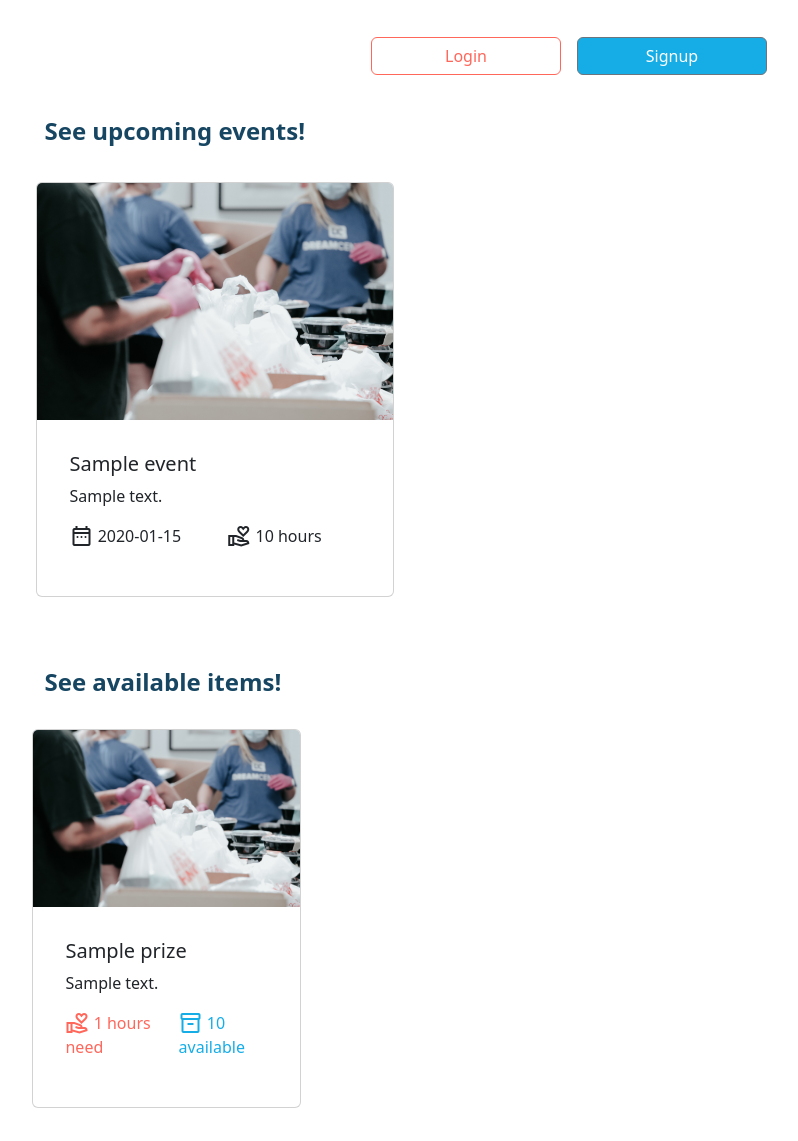
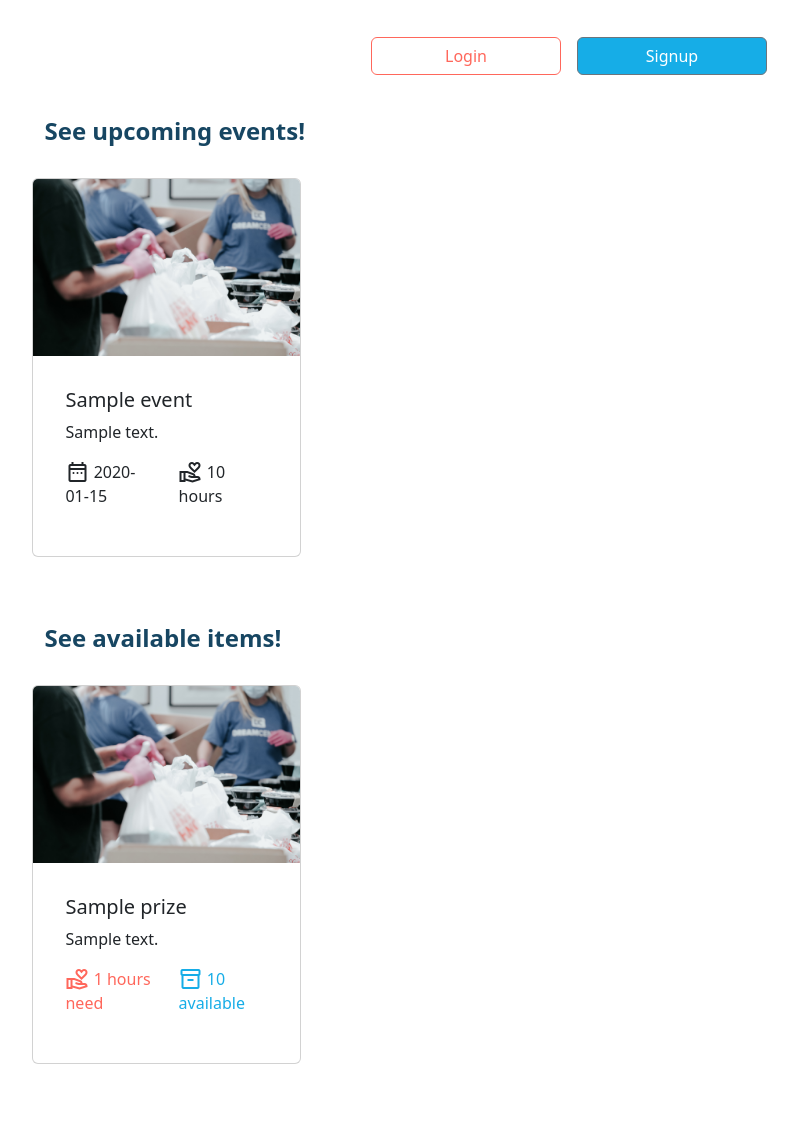
Before and after one commit to chisafukutome/volunteer-app, a Flask app: template website/templates/home.html in a window 1280 px wide. Shown: the part 1049-2190 px from the top of the page, without its empty margins (71-869 px from the left). After the commit the page ends 2113 px from the top, so only its background shows below. Run offline with Flask 3, Linux system fonts and the light colour scheme; the template is opened without the code that fills it: values that come from a table or form of the project are taken from there, others are empty; tables that the repository leaves empty hold one stand-in row (values such as "Sample post").

Commit message:
Update home.html

```diff
--- a/website/templates/home.html
+++ b/website/templates/home.html
@@ -134,8 +134,8 @@ center; } .section { padding: 3%; } .join-host .col-4 { margin-top: 2%; text-ali
     <div class="row">
     <!-- Events begin -->
     {% for event in events: %}
-    <div class="card col-4 m-1">
-      <a style="width: 100%; height: 100%; position: absolute; text-decoration: none;"></a>
+    <div class="card col-3">
+      <a style="width: 60%; height: 60%; position: absolute; text-decoration: none;"></a>
           <img src="../static/assets/volunteer4.jpg" class="card-img-top" alt="..." />
           <div class="card-body">
             <div class="card-body">
```
